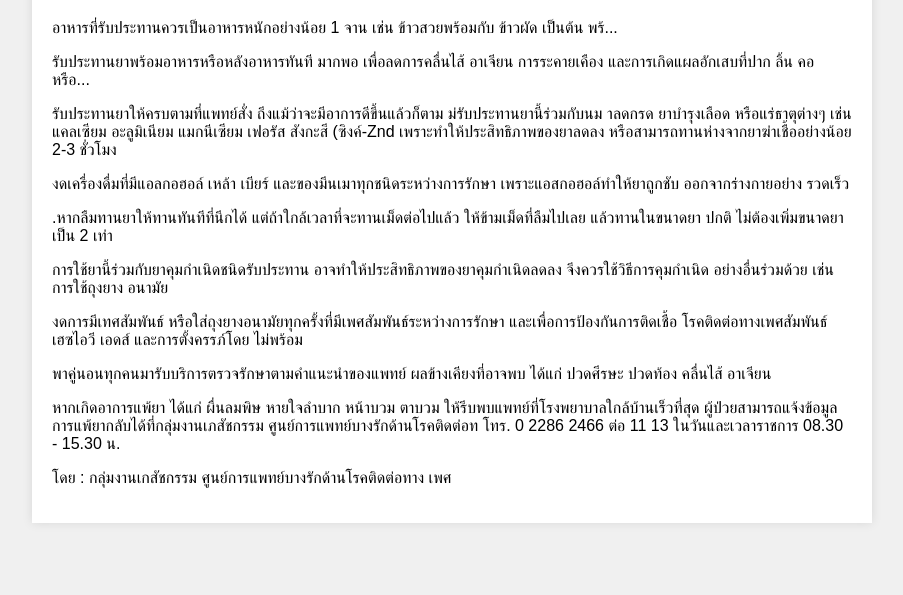
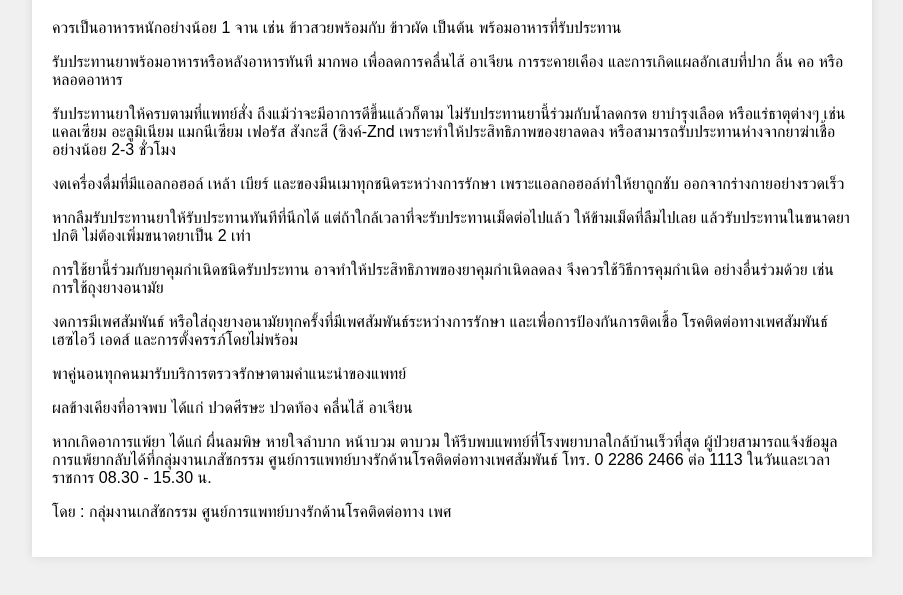
Before and after one commit to joebo0909/doxy-label, a plain HTML site: page index.htm in a window 1280 px wide. Shown: the part 81-676 px from the top of the page, without its empty margins (188-1091 px from the left). Drawn offline with Linux system fonts and the light colour scheme.

Commit message:
Update index.htm

```diff
--- a/index.htm
+++ b/index.htm
@@ -23,31 +23,27 @@
 <body>
     <div class="container">
         <h1>ยาดอกซี่ซัยคลืน (DOXYCYCLINE)</h1>
-        <p>อาหารที่รับประทานควรเป็นอาหารหนักอย่างน้อย 1 จาน เช่น ข้าวสวยพร้อมกับ ข้าวผัด เป็นต้น พร้...</p>
-        <p>รับประทานยาพร้อมอาหารหรือหลังอาหารทันที มากพอ เพื่อลดการคลื่นไส้ อาเจียน การระคายเคือง และการเกิดแผลอักเสบที่ปาก ลิ้น คอ หรือ...</p>
+        <p>ควรเป็นอาหารหนักอย่างน้อย 1 จาน เช่น ข้าวสวยพร้อมกับ ข้าวผัด เป็นต้น พร้อมอาหารที่รับประทาน</p>
+        <p>รับประทานยาพร้อมอาหารหรือหลังอาหารทันที มากพอ เพื่อลดการคลื่นไส้ อาเจียน การระคายเคือง และการเกิดแผลอักเสบที่ปาก ลิ้น คอ หรือหลอดอาหาร</p>
 	<p>รับประทานยาให้ครบตามที่แพทย์สั่ง ถึงแม้ว่าจะมีอาการดีขึ้นแล้วก็ตาม
-ม่รับประทานยานี้ร่วมกับนม าลดกรด ยาบำรุงเลือด หรือแร่ธาตุต่างๆ เช่น แคลเซียม อะลูมิเนียม แมกนีเซียม เฟอรัส
-สังกะสี (ซิงค์-Znd เพราะทำให้ประสิทธิภาพของยาลดลง หรือสามารถทานห่างจากยาฆ่าเชื้ออย่างน้อย 2-3
+ไม่รับประทานยานี้ร่วมกับน้ำลดกรด ยาบำรุงเลือด หรือแร่ธาตุต่างๆ เช่น แคลเซียม อะลูมิเนียม แมกนีเซียม เฟอรัส
+สังกะสี (ซิงค์-Znd เพราะทำให้ประสิทธิภาพของยาลดลง หรือสามารถรับประทานห่างจากยาฆ่าเชื้ออย่างน้อย 2-3
 ชั่วโมง</p>
 
-	<p>งดเครื่องดื่มที่มีแอลกอฮอล์ เหล้า เบียร์ และของมึนเมาทุกชนิดระหว่างการรักษา เพราะแอสกอฮอล์ทำให้ยาถูกชับ
-ออกจากร่างกายอย่าง
-รวดเร็ว</p>
-	<p>.หากลืมทานยาให้ทานทันทีที่นึกได้ แต่ถ้าใกล้เวลาที่จะทานเม็ดต่อไปแล้ว ให้ข้ามเม็ดที่ลืมไปเลย แล้วทานในขนาดยา
-ปกติ ไม่ต้องเพิ่มขนาดยาเป็น
+	<p>งดเครื่องดื่มที่มีแอลกอฮอล์ เหล้า เบียร์ และของมึนเมาทุกชนิดระหว่างการรักษา เพราะแอลกอฮอล์ทำให้ยาถูกชับ
+ออกจากร่างกายอย่างรวดเร็ว</p>
+	<p>หากลืมรับประทานยาให้รับประทานทันทีที่นึกได้ แต่ถ้าใกล้เวลาที่จะรับประทานเม็ดต่อไปแล้ว ให้ข้ามเม็ดที่ลืมไปเลย แล้วรับประทานในขนาดยาปกติ ไม่ต้องเพิ่มขนาดยาเป็น
  2 เท่า</p>
 	<p>การใช้ยานี้ร่วมกับยาคุมกำเนิดชนิดรับประทาน อาจทำให้ประสิทธิภาพของยาคุมกำเนิดลดลง จึงควรใช้วิธีการคุมกำเนิด
-อย่างอื่นร่วมด้วย เช่น การใช้ถุงยาง
-อนามัย</p>
-	<p>งดการมีเทศสัมพันธ์ หรือใส่ถุงยางอนามัยทุกครั้งที่มีเพศสัมพันธ์ระหว่างการรักษา และเพื่อการป้องกันการติดเชื้อ
-โรคติดต่อทางเพศสัมพันธ์ เฮซไอวี เอดส์ และการตั้งครรภ์โดย
-ไม่พร้อม</p>
-	<p>พาคู่นอนทุกคนมารับบริการตรวจรักษาตามคำแนะนำของแพทย์
-ผลข้างเคียงที่อาจพบ ได้แก่ ปวดศีรษะ ปวดท้อง คลื่นไส้
+อย่างอื่นร่วมด้วย เช่น การใช้ถุงยางอนามัย</p>
+	<p>งดการมีเพศสัมพันธ์ หรือใส่ถุงยางอนามัยทุกครั้งที่มีเพศสัมพันธ์ระหว่างการรักษา และเพื่อการป้องกันการติดเชื้อ
+โรคติดต่อทางเพศสัมพันธ์ เฮซไอวี เอดส์ และการตั้งครรภ์โดยไม่พร้อม</p>
+	<p>พาคู่นอนทุกคนมารับบริการตรวจรักษาตามคำแนะนำของแพทย์</p>
+<p>ผลข้างเคียงที่อาจพบ ได้แก่ ปวดศีรษะ ปวดท้อง คลื่นไส้
 อาเจียน</p>
 	<p>หากเกิดอาการแพ้ยา ได้แก่ ผื่นลมพิษ หายใจลำบาก หน้าบวม ตาบวม ให้รีบพบแพทย์ที่โรงพยาบาลใกล้บ้านเร็วที่สุด
-ผู้ป่วยสามารถแจ้งข้อมูลการแพ้ยากลับได้ที่กลุ่มงานเภสัชกรรม ศูนย์การแพทย์บางรักด้านโรคติดต่อท
-โทร. 0 2286 2466 ต่อ 11 13 ในวันและเวลาราชการ 08.30 -
+ผู้ป่วยสามารถแจ้งข้อมูลการแพ้ยากลับได้ที่กลุ่มงานเภสัชกรรม ศูนย์การแพทย์บางรักด้านโรคติดต่อทางเพศสัมพันธ์
+โทร. 0 2286 2466 ต่อ 1113 ในวันและเวลาราชการ 08.30 -
 15.30 น.</p>
 	<p>โดย : กลุ่มงานเกสัชกรรม ศูนย์การแพทย์บางรักด้านโรคติดต่อทาง
 เพศ</p>
```
